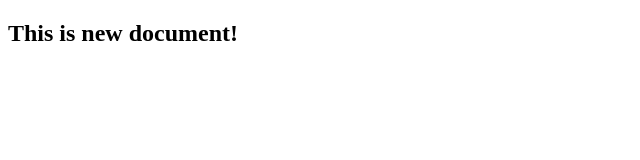
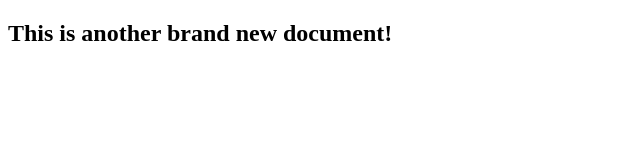
Before and after one commit to Coderable/myappsample, a plain HTML site: page index.html in a window 1280 px wide. Shown: the whole page, without its empty margins (0-640 px from the left). Drawn offline with Linux system fonts and the light colour scheme.

Commit message:
Changed app.js

```diff
--- a/app.js
+++ b/app.js
@@ -0,0 +1 @@
+console.log('Hello!');
--- a/index.html
+++ b/index.html
@@ -5,6 +5,6 @@
 	<title>Document</title>
 </head>
 <body>
-	<h2>This is new document!</h2>
+	<h2>This is another brand new document!</h2>
 </body>
 </html>
```
